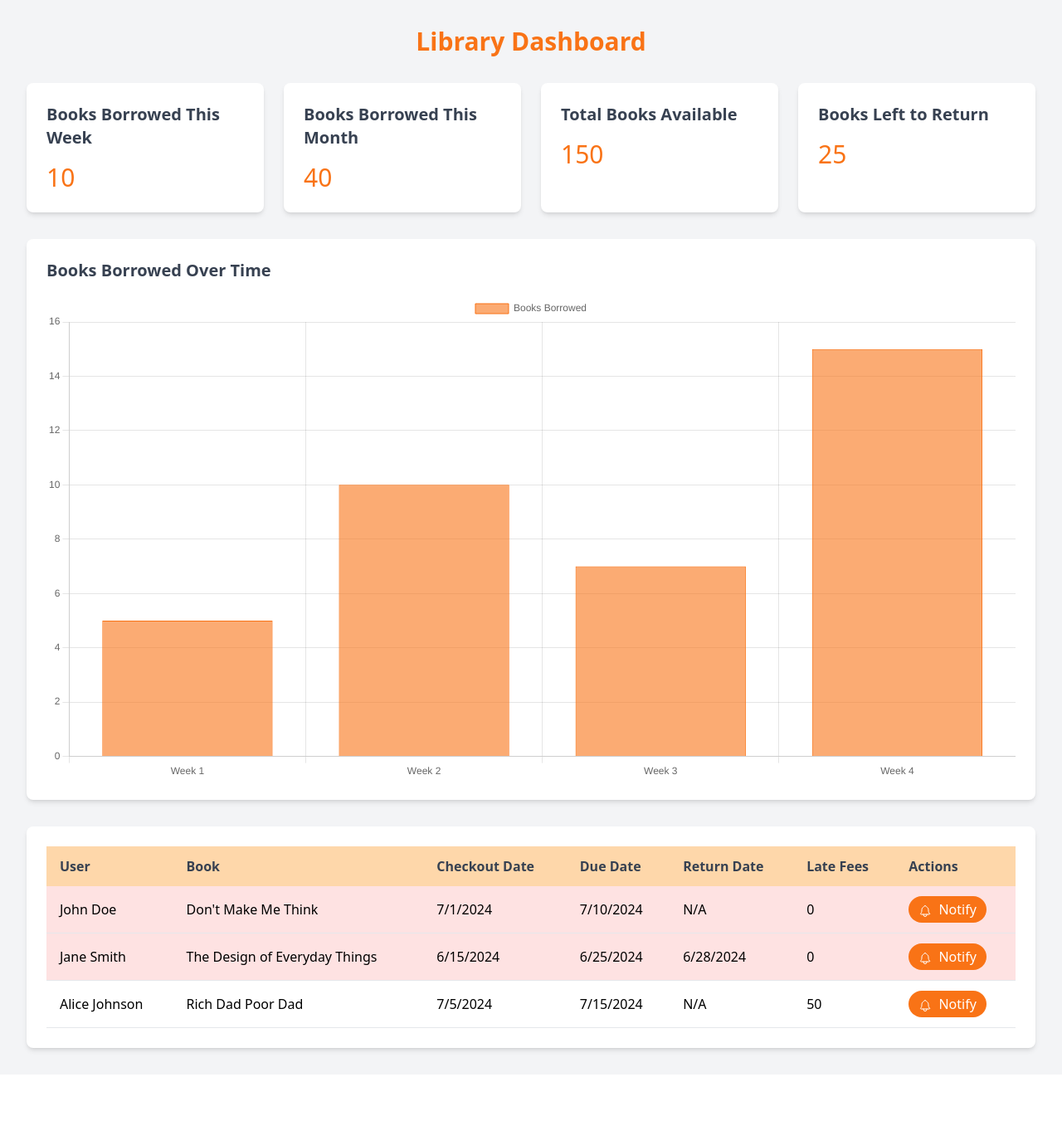
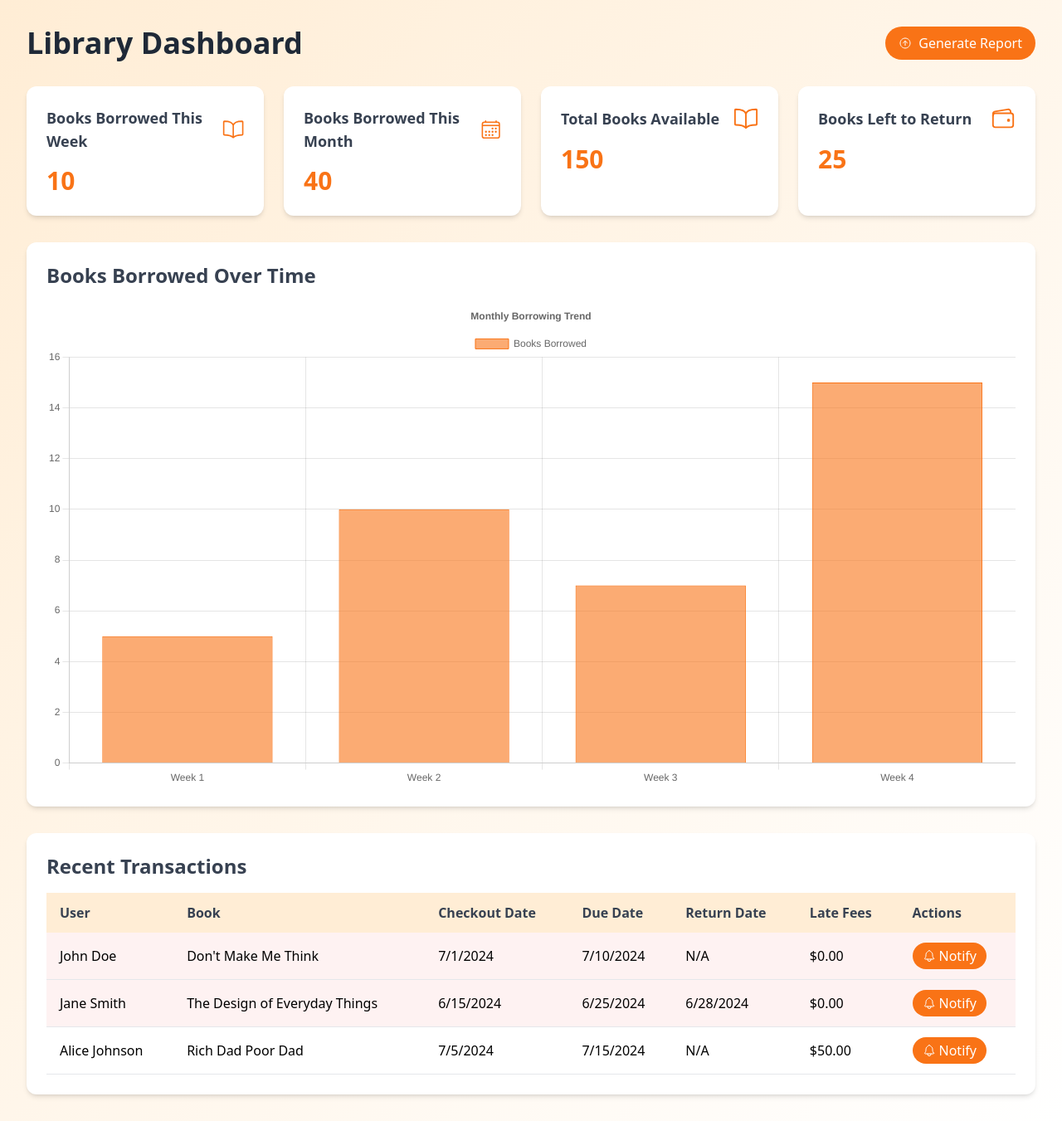
Before and after one commit to Prem2310/LibraryManagementSystem, a React (Vite) app in the folder Frontend/: page /lib-stats in a window 1280 px wide. Shown: the whole page at 83% size. Before the commit the page ends 1295 px from the top, so only its background shows below. Built offline with nearby package versions, Linux system fonts and the light colour scheme.

Commit message:
improved ui of library statistics page

```diff
--- a/Frontend/src/components/LibStats.jsx
+++ b/Frontend/src/components/LibStats.jsx
@@ -1,5 +1,153 @@
+// import React, { useState, useEffect } from 'react';
+// import { IoNotificationsOutline } from 'react-icons/io5';
+// import { Bar } from 'react-chartjs-2';
+// import Chart from 'chart.js/auto';
+
+// const dummyTransactions = [
+//   {
+//     _id: '1',
+//     userId: { _id: 'user1', name: 'John Doe' },
+//     bookId: { _id: 'book1', title: 'Don\'t Make Me Think' },
+//     checkoutDate: new Date('2024-07-01'),
+//     dueDate: new Date('2024-07-10'),
+//     returnDate: null,
+//     lateFees: 0,
+//   },
+//   {
+//     _id: '2',
+//     userId: { _id: 'user2', name: 'Jane Smith' },
+//     bookId: { _id: 'book2', title: 'The Design of Everyday Things' },
+//     checkoutDate: new Date('2024-06-15'),
+//     dueDate: new Date('2024-06-25'),
+//     returnDate: new Date('2024-06-28'),
+//     lateFees: 0,
+//   },
+//   {
+//     _id: '3',
+//     userId: { _id: 'user3', name: 'Alice Johnson' },
+//     bookId: { _id: 'book3', title: 'Rich Dad Poor Dad' },
+//     checkoutDate: new Date('2024-07-05'),
+//     dueDate: new Date('2024-07-15'),
+//     returnDate: null,
+//     lateFees: 50,
+//   },
+// ];
+
+// const dummyStats = {
+//   totalBooksBorrowedThisWeek: 10,
+//   totalBooksBorrowedThisMonth: 40,
+//   totalBooksAvailable: 150,
+//   totalBooksLeftToReturn: 25,
+// };
+
+// const graphData = {
+//   labels: ['Week 1', 'Week 2', 'Week 3', 'Week 4'],
+//   datasets: [
+//     {
+//       label: 'Books Borrowed',
+//       data: [5, 10, 7, 15],
+//       backgroundColor: 'rgba(249, 115, 22, 0.6)',
+//       borderColor: 'rgba(249, 115, 22, 1)',
+//       borderWidth: 1,
+//     },
+//   ],
+// };
+
+// const LibStats = () => {
+//   const [transactions, setTransactions] = useState([]);
+//   const [stats, setStats] = useState(dummyStats);
+
+//   useEffect(() => {
+//     setTransactions(dummyTransactions);
+//   }, []);
+
+//   const notifyUser = (userId) => {
+//     alert(`Notification sent to user ID: ${userId}`);
+//   };
+
+//   return (
+//     <div className="min-h-screen bg-gray-100 p-8">
+//       <div className="flex justify-center mb-8">
+//         <h1 className="text-3xl font-bold text-orange-500">Library Dashboard</h1>
+//       </div>
+
+//       <div className="grid grid-cols-1 md:grid-cols-2 lg:grid-cols-4 gap-6 mb-8">
+//         <div className="bg-white p-6 rounded-lg shadow-md">
+//           <h2 className="text-xl font-semibold text-gray-700">Books Borrowed This Week</h2>
+//           <p className="mt-4 text-3xl text-orange-500">{stats.totalBooksBorrowedThisWeek}</p>
+//         </div>
+//         <div className="bg-white p-6 rounded-lg shadow-md">
+//           <h2 className="text-xl font-semibold text-gray-700">Books Borrowed This Month</h2>
+//           <p className="mt-4 text-3xl text-orange-500">{stats.totalBooksBorrowedThisMonth}</p>
+//         </div>
+//         <div className="bg-white p-6 rounded-lg shadow-md">
+//           <h2 className="text-xl font-semibold text-gray-700">Total Books Available</h2>
+//           <p className="mt-4 text-3xl text-orange-500">{stats.totalBooksAvailable}</p>
+//         </div>
+//         <div className="bg-white p-6 rounded-lg shadow-md">
+//           <h2 className="text-xl font-semibold text-gray-700">Books Left to Return</h2>
+//           <p className="mt-4 text-3xl text-orange-500">{stats.totalBooksLeftToReturn}</p>
+//         </div>
+//       </div>
+
+//       <div className="bg-white p-6 rounded-lg shadow-md mb-8">
+//         <h2 className="text-xl font-semibold text-gray-700 mb-4">Books Borrowed Over Time</h2>
+//         <Bar data={graphData} />
+//       </div>
+
+//       <div className="bg-white p-6 rounded-lg shadow-md">
+//         <table className="w-full table-auto">
+//           <thead className="bg-orange-200 text-gray-700">
+//             <tr>
+//               <th className="py-3 px-4 text-left">User</th>
+//               <th className="py-3 px-4 text-left">Book</th>
+//               <th className="py-3 px-4 text-left">Checkout Date</th>
+//               <th className="py-3 px-4 text-left">Due Date</th>
+//               <th className="py-3 px-4 text-left">Return Date</th>
+//               <th className="py-3 px-4 text-left">Late Fees</th>
+//               <th className="py-3 px-4 text-left">Actions</th>
+//             </tr>
+//           </thead>
+//           <tbody>
+//             {transactions.length > 0 ? (
+//               transactions.map((transaction) => {
+//                 const isOverdue = transaction.dueDate && new Date(transaction.dueDate) < new Date();
+//                 return (
+//                   <tr key={transaction._id} className={`border-b border-gray-200 hover:bg-gray-50 ${isOverdue ? 'bg-red-100' : ''}`}>
+//                     <td className="py-3 px-4">{transaction.userId.name}</td>
+//                     <td className="py-3 px-4">{transaction.bookId.title}</td>
+//                     <td className="py-3 px-4">{new Date(transaction.checkoutDate).toLocaleDateString()}</td>
+//                     <td className="py-3 px-4">{transaction.dueDate ? new Date(transaction.dueDate).toLocaleDateString() : 'N/A'}</td>
+//                     <td className="py-3 px-4">{transaction.returnDate ? new Date(transaction.returnDate).toLocaleDateString() : 'N/A'}</td>
+//                     <td className="py-3 px-4">{transaction.lateFees}</td>
+//                     <td className="py-3 px-4">
+//                       <button
+//                         onClick={() => notifyUser(transaction.userId._id)}
+//                         className="px-3 py-1 rounded-full bg-orange-500 text-white hover:bg-orange-600"
+//                       >
+//                         <IoNotificationsOutline className="inline-block mr-1" /> Notify
+//                       </button>
+//                     </td>
+//                   </tr>
+//                 );
+//               })
+//             ) : (
+//               <tr>
+//                 <td colSpan="7" className="py-4 px-4 text-center text-gray-500">
+//                   No transactions found.
+//                 </td>
+//               </tr>
+//             )}
+//           </tbody>
+//         </table>
+//       </div>
+//     </div>
+//   );
+// };
+
+// export default LibStats;
 import React, { useState, useEffect } from 'react';
-import { IoNotificationsOutline } from 'react-icons/io5';
+import { IoNotificationsOutline, IoBookOutline, IoCalendarOutline, IoWalletOutline, IoArrowUpCircleOutline } from 'react-icons/io5';
 import { Bar } from 'react-chartjs-2';
 import Chart from 'chart.js/auto';
 
@@ -53,6 +201,16 @@ const graphData = {
   ],
 };
 
+const StatCard = ({ title, value, icon }) => (
+  <div className="bg-white p-6 rounded-xl shadow-md transition-all duration-300 hover:shadow-lg hover:-translate-y-1">
+    <div className="flex items-center justify-between mb-4">
+      <h2 className="text-lg font-semibold text-gray-700">{title}</h2>
+      {icon}
+    </div>
+    <p className="text-3xl font-bold text-orange-500">{value}</p>
+  </div>
+);
+
 const LibStats = () => {
   const [transactions, setTransactions] = useState([]);
   const [stats, setStats] = useState(dummyStats);
@@ -66,38 +224,62 @@ const LibStats = () => {
   };
 
   return (
-    <div className="min-h-screen bg-gray-100 p-8">
-      <div className="flex justify-center mb-8">
-        <h1 className="text-3xl font-bold text-orange-500">Library Dashboard</h1>
+    <div className="min-h-screen bg-gradient-to-br from-orange-100 to-white p-8">
+      <div className="max-w-7xl mx-auto">
+        <div className="flex justify-between items-center mb-8">
+          <h1 className="text-4xl font-bold text-gray-800">Library Dashboard</h1>
+          <button className="px-4 py-2 bg-orange-500 text-white rounded-full hover:bg-orange-600 transition-colors duration-300 flex items-center">
+            <IoArrowUpCircleOutline className="mr-2" /> Generate Report
+          </button>
         </div>
 
         <div className="grid grid-cols-1 md:grid-cols-2 lg:grid-cols-4 gap-6 mb-8">
-        <div className="bg-white p-6 rounded-lg shadow-md">
-          <h2 className="text-xl font-semibold text-gray-700">Books Borrowed This Week</h2>
-          <p className="mt-4 text-3xl text-orange-500">{stats.totalBooksBorrowedThisWeek}</p>
-        </div>
-        <div className="bg-white p-6 rounded-lg shadow-md">
-          <h2 className="text-xl font-semibold text-gray-700">Books Borrowed This Month</h2>
-          <p className="mt-4 text-3xl text-orange-500">{stats.totalBooksBorrowedThisMonth}</p>
-        </div>
-        <div className="bg-white p-6 rounded-lg shadow-md">
-          <h2 className="text-xl font-semibold text-gray-700">Total Books Available</h2>
-          <p className="mt-4 text-3xl text-orange-500">{stats.totalBooksAvailable}</p>
-        </div>
-        <div className="bg-white p-6 rounded-lg shadow-md">
-          <h2 className="text-xl font-semibold text-gray-700">Books Left to Return</h2>
-          <p className="mt-4 text-3xl text-orange-500">{stats.totalBooksLeftToReturn}</p>
-        </div>
+          <StatCard
+            title="Books Borrowed This Week"
+            value={stats.totalBooksBorrowedThisWeek}
+            icon={<IoBookOutline className="text-3xl text-orange-500" />}
+          />
+          <StatCard
+            title="Books Borrowed This Month"
+            value={stats.totalBooksBorrowedThisMonth}
+            icon={<IoCalendarOutline className="text-3xl text-orange-500" />}
+          />
+          <StatCard
+            title="Total Books Available"
+            value={stats.totalBooksAvailable}
+            icon={<IoBookOutline className="text-3xl text-orange-500" />}
+          />
+          <StatCard
+            title="Books Left to Return"
+            value={stats.totalBooksLeftToReturn}
+            icon={<IoWalletOutline className="text-3xl text-orange-500" />}
+          />
         </div>
 
-      <div className="bg-white p-6 rounded-lg shadow-md mb-8">
-        <h2 className="text-xl font-semibold text-gray-700 mb-4">Books Borrowed Over Time</h2>
-        <Bar data={graphData} />
+        <div className="bg-white p-6 rounded-xl shadow-md mb-8">
+          <h2 className="text-2xl font-semibold text-gray-700 mb-4">Books Borrowed Over Time</h2>
+          <Bar
+            data={graphData}
+            options={{
+              responsive: true,
+              plugins: {
+                legend: {
+                  position: 'top',
+                },
+                title: {
+                  display: true,
+                  text: 'Monthly Borrowing Trend'
+                }
+              }
+            }}
+          />
         </div>
 
-      <div className="bg-white p-6 rounded-lg shadow-md">
+        <div className="bg-white p-6 rounded-xl shadow-md overflow-hidden">
+          <h2 className="text-2xl font-semibold text-gray-700 mb-4">Recent Transactions</h2>
+          <div className="overflow-x-auto">
             <table className="w-full table-auto">
-          <thead className="bg-orange-200 text-gray-700">
+              <thead className="bg-orange-100 text-gray-700">
                 <tr>
                   <th className="py-3 px-4 text-left">User</th>
                   <th className="py-3 px-4 text-left">Book</th>
@@ -113,19 +295,19 @@ const LibStats = () => {
                   transactions.map((transaction) => {
                     const isOverdue = transaction.dueDate && new Date(transaction.dueDate) < new Date();
                     return (
-                  <tr key={transaction._id} className={`border-b border-gray-200 hover:bg-gray-50 ${isOverdue ? 'bg-red-100' : ''}`}>
+                      <tr key={transaction._id} className={`border-b border-gray-200 hover:bg-gray-50 ${isOverdue ? 'bg-red-50' : ''}`}>
                         <td className="py-3 px-4">{transaction.userId.name}</td>
                         <td className="py-3 px-4">{transaction.bookId.title}</td>
                         <td className="py-3 px-4">{new Date(transaction.checkoutDate).toLocaleDateString()}</td>
                         <td className="py-3 px-4">{transaction.dueDate ? new Date(transaction.dueDate).toLocaleDateString() : 'N/A'}</td>
                         <td className="py-3 px-4">{transaction.returnDate ? new Date(transaction.returnDate).toLocaleDateString() : 'N/A'}</td>
-                    <td className="py-3 px-4">{transaction.lateFees}</td>
+                        <td className="py-3 px-4">${transaction.lateFees.toFixed(2)}</td>
                         <td className="py-3 px-4">
                           <button
                             onClick={() => notifyUser(transaction.userId._id)}
-                        className="px-3 py-1 rounded-full bg-orange-500 text-white hover:bg-orange-600"
+                            className="px-3 py-1 rounded-full bg-orange-500 text-white hover:bg-orange-600 transition-colors duration-300 flex items-center"
                           >
-                        <IoNotificationsOutline className="inline-block mr-1" /> Notify
+                            <IoNotificationsOutline className="mr-1" /> Notify
                           </button>
                         </td>
                       </tr>
@@ -142,6 +324,8 @@ const LibStats = () => {
             </table>
           </div>
         </div>
+      </div>
+    </div>
   );
 };
 
```
Lines whose indentation alone changed are shown as unchanged.
